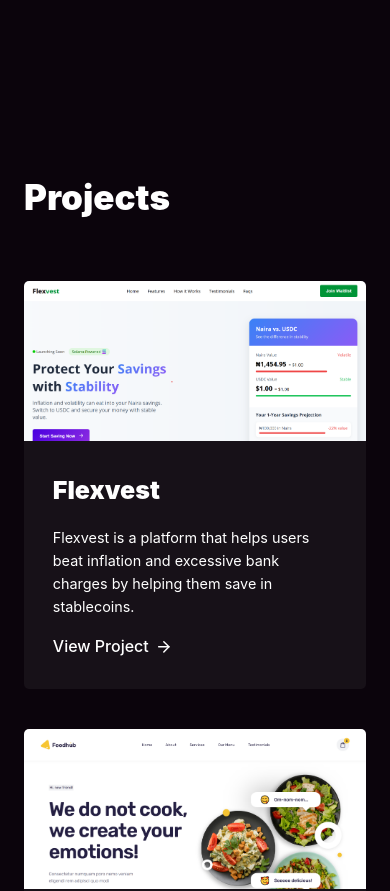
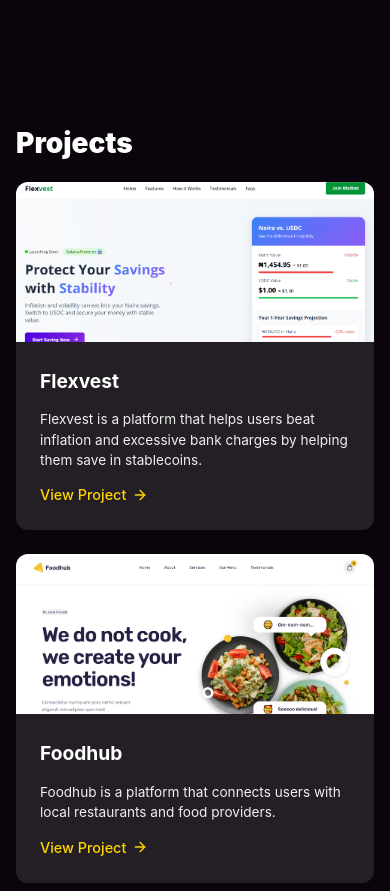
Before and after one commit to JesseJohn7/portfolio, a Next.js app: page / in a window 390 px wide. Shown: the part 2840-3731 px from the top of the page. Built offline with nearby package versions, Linux system fonts and the light colour scheme.

Commit message:
updated project

```diff
--- a/app/components/Projects.tsx
+++ b/app/components/Projects.tsx
@@ -76,11 +76,11 @@
             transition={{ duration: 0.6 }}
           >
             <div className="project-image">
-              {/* ✅ Updated Image to fill parent container */}
               <Image
                 src={project.image}
                 alt={project.title}
                 fill
+                sizes="(max-width: 480px) 100vw, (max-width: 768px) 50vw, 33vw"
                 style={{ objectFit: 'cover' }}
                 className="project-img"
               />
--- a/app/globals.css
+++ b/app/globals.css
@@ -365,40 +365,39 @@
 
 /* ---------------- PROJECTS SECTION ---------------- */
 .projects-section {
-  padding: 8rem 2rem;
+  padding: 6rem 2rem;
   max-width: 1300px;
-  width: 100%; /* Ensures full width on mobile */
+  width: 100%;
   margin: 0 auto;
-  display: flex;
-  flex-direction: column;
-  gap: 3rem;
 }
 
 .projects-header h2 {
-  font-size: 35px;
+  font-size: clamp(28px, 5vw, 35px);
   font-weight: 900;
-  margin-bottom: 0.5rem;
+  margin-bottom: 1rem;
+  color: #fff;
 }
 
 .projects-grid {
   display: grid;
-  grid-template-columns: repeat(auto-fit, minmax(300px, 1fr));
-  gap: 2.5rem;
+  grid-template-columns: repeat(auto-fit, minmax(280px, 1fr));
+  gap: 2rem;
 }
 
 .project-card {
-  background: rgba(255, 255, 255, 0.05);
-  border-radius: 5px;
+  background: rgba(255, 255, 255, 0.1); /* slightly brighter */
+  border-radius: 12px;
   overflow: hidden;
   display: flex;
   flex-direction: column;
+  color: #fff; /* ensure text is visible */
   transition: transform 0.3s ease, background 0.3s ease;
   cursor: pointer;
 }
 
 .project-card:hover {
-  transform: translateY(-10px);
-  background: rgba(212, 108, 10, 0.233);
+  transform: translateY(-6px);
+  background: rgba(212, 108, 10, 0.25);
 }
 
 .project-image {
@@ -409,22 +408,22 @@
 }
 
 .project-content {
-  padding: 1.8rem;
+  padding: 1.5rem;
   display: flex;
   flex-direction: column;
-  gap: 1rem;
+  gap: 0.8rem;
 }
 
 .project-content h3 {
-  font-size: 25px;
-  font-weight: 900;
-  color: #fff;
+  font-size: 1.4rem;
+  font-weight: 700;
+  color: #fff; /* brighter */
 }
 
 .project-content p {
   font-size: 0.95rem;
-  color: #ffffff;
-  line-height: 1.6;
+  color: #f0f0f0; /* light text for better visibility */
+  line-height: 1.5;
 }
 
 .project-link {
@@ -432,18 +431,18 @@
   align-items: center;
   gap: 6px;
   font-weight: 500;
-  color: #ffffff;
+  color: #ffd700; /* more visible */
   transition: transform 0.3s ease, color 0.3s ease;
   text-decoration: none;
 }
 
 .project-link:hover {
   transform: translateX(5px);
-  color: #db9913;
+  color: #ffb200;
 }
 
 .arrow-icon {
-  font-size: 1.1rem;
+  font-size: 1rem;
   transition: transform 0.3s ease;
 }
 
@@ -451,34 +450,53 @@
   transform: translateX(3px);
 }
 
-/* ---------------- RESPONSIVE ---------------- */
-@media (max-width: 768px) {
-  .projects-section {
-    padding: 6rem 1.5rem;
+/* ---------------- RESPONSIVENESS ---------------- */
+@media (max-width: 1024px) {
+  .projects-grid {
+    gap: 1.5rem;
   }
-
   .project-image {
     height: 180px;
   }
+}
 
+@media (max-width: 768px) {
+  .projects-section {
+    padding: 4rem 1.5rem;
+  }
+  .projects-grid {
+    grid-template-columns: 1fr;
+    gap: 1.5rem;
+  }
+  .project-image {
+    height: 180px;
+  }
   .project-content h3 {
-    font-size: 25px;
+    font-size: 1.3rem;
   }
-
   .project-content p {
     font-size: 0.9rem;
   }
 }
 
 @media (max-width: 480px) {
-  .projects-grid {
-    grid-template-columns: 1fr; /* ensures single column on mobile */
+  .projects-section {
+    padding: 3rem 1rem;
   }
-
   .project-image {
     height: 160px;
   }
+  .project-content h3 {
+    font-size: 1.2rem;
+  }
+  .project-content p {
+    font-size: 0.85rem;
+  }
+  .project-link {
+    font-size: 0.9rem;
+  }
 }
+
 
 /* ---------------- SKILLS SECTION ---------------- */
 .skills-section {
```
